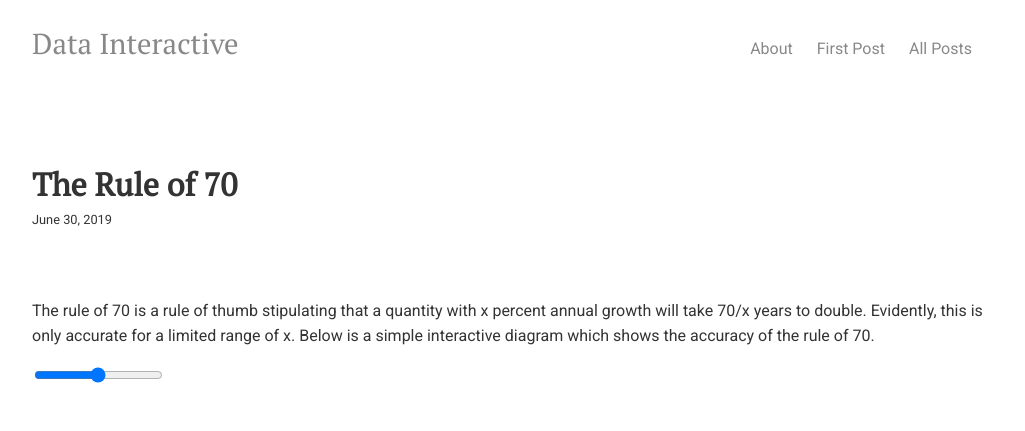
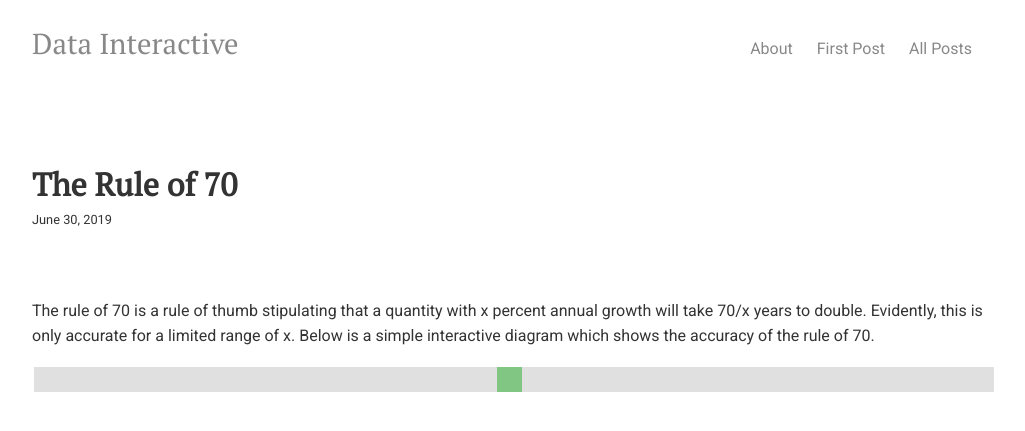
Before and after one commit to datainteractive/datainteractive.github.io, a Jekyll site: the page built from index.html, in a window 1280 px wide. Shown: the top 431 px of the page, without its empty margins (128-1153 px from the left). Built offline with Jekyll 4.4.1, drawn with Linux system fonts in a browser that asks for light colours.

Commit message:
Update main.css

```diff
--- a/css/main.css
+++ b/css/main.css
@@ -1,3 +1,42 @@
+
+/* The slider itself */
+.slider {
+  -webkit-appearance: none;  /* Override default CSS styles */
+  appearance: none;
+  width: 100%; /* Full-width */
+  height: 25px; /* Specified height */
+  background: #d3d3d3; /* Grey background */
+  outline: none; /* Remove outline */
+  opacity: 0.7; /* Set transparency (for mouse-over effects on hover) */
+  -webkit-transition: .2s; /* 0.2 seconds transition on hover */
+  transition: opacity .2s;
+}
+
+/* Mouse-over effects */
+.slider:hover {
+  opacity: 1; /* Fully shown on mouse-over */
+}
+
+/* The slider handle (use -webkit- (Chrome, Opera, Safari, Edge) and -moz- (Firefox) to override default look) */
+.slider::-webkit-slider-thumb {
+  -webkit-appearance: none; /* Override default look */
+  appearance: none;
+  width: 25px; /* Set a specific slider handle width */
+  height: 25px; /* Slider handle height */
+  background: #4CAF50; /* Green background */
+  cursor: pointer; /* Cursor on hover */
+}
+
+.slider::-moz-range-thumb {
+  width: 25px; /* Set a specific slider handle width */
+  height: 25px; /* Slider handle height */
+  background: #4CAF50; /* Green background */
+  cursor: pointer; /* Cursor on hover */
+}
+
+
+/*-----------------------------------------------------*/
+
 a {
     text-decoration: none;
     color: #888;
```
